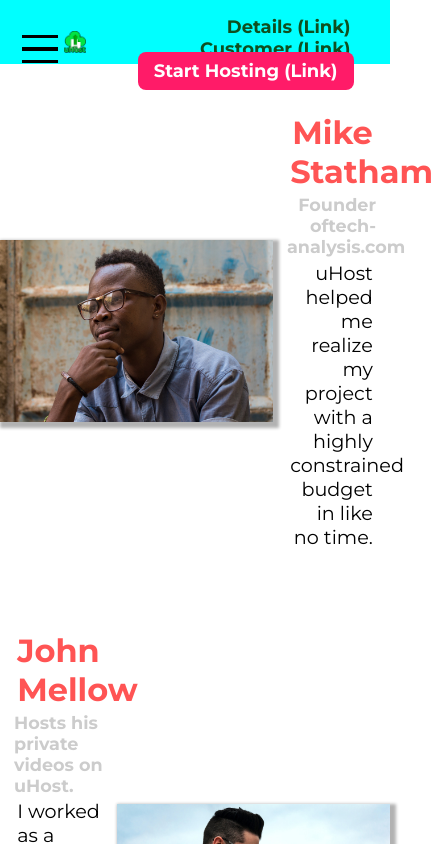
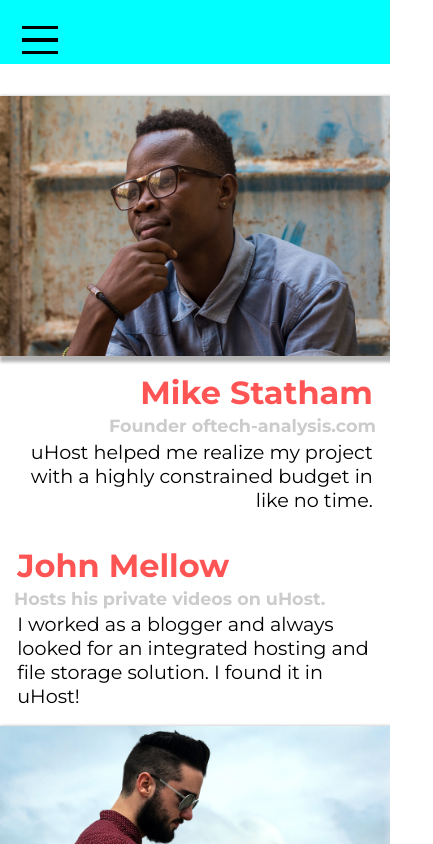
Before and after one commit to sagarrajak/css-basic, a React (Create React App) app: page /customer in a window 390 px wide. Shown: the top 844 px of the page, 433 px wide, since content can reach past the window. Built offline with nearby package versions, Linux system fonts and the light colour scheme.

Commit message:
Added responsive design

```diff
--- a/src/modules/customer/Customer.css
+++ b/src/modules/customer/Customer.css
@@ -1,21 +1,21 @@
 .testimonial {
   font-size: 1.2rem;
-    margin: 3rem 0;
+  /* margin: 3rem 0; */
 }
 
-  .testimonial__list {
+/* .testimonial__list {
     width: 80%;
     margin: auto;
   }
-
+   */
 .testimonial:first-of-type {
   margin-top: 6rem;
 }
 
 .testimonial__image-container {
-    width: 70%;
+  width: 100%;
   /* max-width: 780px; */
-    display: inline-block;
+  /* display: inline-block; */
   vertical-align: middle;
   box-shadow: 3px 3px 3px 3px rgba(0, 0, 0, 0.3);
 }
@@ -28,9 +28,9 @@
 .testimonial__info {
   text-align: right;
   padding: 0.875rem;
-    display: inline-block;
-    vertical-align: middle;
-    width: 30%;
+  /* display: inline-block; */
+  /* vertical-align: middle;
+    width: 30%; */
 }
 
 #customer-2.testimonial {
@@ -66,3 +66,27 @@
 .testimonial__text {
   margin: 0.2rem;
 }
+
+@media (min-width: 40rem) {
+  .testimonial {
+    margin: 3rem auto;
+    max-width: 1500px;
+  }
+
+  .testimonial__list {
+    width: 80%;
+    margin: auto;
+  }
+
+  .testimonial__image-container {
+    width: 70%;
+    max-width: 780px;
+    display: inline-block;
+  }
+
+  .testimonial__info {
+    display: inline-block;
+    vertical-align: middle;
+    width: 30%;
+  }
+}
--- a/src/modules/details/Details.css
+++ b/src/modules/details/Details.css
@@ -41,10 +41,10 @@
 }
 
 .package__badge {
-  position: absolute;
-  top: 0;
-  right: 0;
-  margin: 1.25rem;
+  position: relative;
+  /* top: 0;
+  right: 0; */
+
   font-size: 0.75rem;
   color: white;
   background-color: #ff5454;
@@ -88,7 +88,6 @@
   border-color: #ff5454;
 }
 
-
 .clearfix {
   clear: both;
 }
@@ -104,3 +103,23 @@
 #premium .package__subtitle {
   color: #bbb;
 }
+
+@media (min-width: 40rem) {
+  .package__badge {
+    position: absolute;
+    top: 0;
+    right: 0;
+    margin: 1.25rem;
+  }
+
+  .main {
+    margin: 5rem auto;
+    max-width: 1500px;
+  }
+}
+
+@media (min-width: 1500px) {
+  .package {
+    border-left: 0.25rem solid black;
+  }
+}
--- a/src/modules/details/Details.tsx
+++ b/src/modules/details/Details.tsx
@@ -8,8 +8,9 @@ function Details() {
       <div className='main'>
         <section className="package" id="plus">
           <a href="#">
+            <h2 className="package__badge">RECOMMENDED</h2>
             <h1 className="package__title">Our PLUS Plan</h1>
-            <h2 className="package__badge">RECOMMENDED</h2>
+
             <h2 className="package__subtitle ">The most popular choice of our customers.</h2>
             <p className="package__info">Benefit from increased storage and faster support to ensure that your mission-critical data and applications
               are always available!</p>
--- a/src/modules/footer/Footer.tsx
+++ b/src/modules/footer/Footer.tsx
@@ -1,6 +1,3 @@
-import React from 'react'
-import Details from '../details/Details';
-import Plans from '../plans/Plans';
 import './Footer.css';
 
 function Footer() {
--- a/src/modules/header/header.css
+++ b/src/modules/header/header.css
@@ -1,14 +1,14 @@
 
 .main-header {
   width: 100%;
-  padding: 16px 16px;
+  padding: 1rem 1rem;
   background-color: aqua;
   position: fixed;
   box-sizing: border-box;
   top: 0;
   left: 0;
   z-index: 1;
-  max-height: 4rem;
+  height: 4rem;
 }
 
 /*  Buttons  */
@@ -72,21 +72,21 @@
 }
 
 .main-nav {
-  display: inline-block;
   text-align: right;
   width: calc(100% - 5rem);
   vertical-align: middle;
+  display: none;
 }
 
 .main-nav__item {
-  margin-right: 10px;
+  margin-right: 0.625rem;
   display: inline-block;
 }
 
 .main-nav__item > a ,
 .mobile-nav__item > a {
   text-decoration: none;
-  font-size: 18px;
+  font-size: 1.125rem;
   color: #0e4f1f;
   font-weight: 800;
   padding: 3px;
@@ -106,8 +106,8 @@
 .mobile-nav__item--cta > a {
   color: white;
   background: #ff1b68;
-  border-radius: 8px;
-  padding: 8px 16px;
+  border-radius: 0.5rem;
+  padding: 0.5rem 1rem;
 }
 
 .main-nav__item--cta > a:hover,
@@ -128,11 +128,23 @@
   color: #0e4f1f;
   text-decoration: none;
   font-weight: bold;
-  font-size: 22px;
-  display: inline-block;
-  height: 22px;
+  font-size: 1.375rem;
+  display: none;
+  height: 1.375rem;
 }
 
 .main-header__brand > img {
   height: 100%;
 }
+
+@media (min-width: 40rem) {
+  .toggle-button {
+    display: none;
+  }
+  .main-nav {
+    display: inline-block;
+  }
+  .main-header__brand {
+    display: inline-block;
+  }
+}
--- a/src/modules/plans/Plans.css
+++ b/src/modules/plans/Plans.css
@@ -15,7 +15,7 @@
   padding: 1.24rem;
   height: 33vh;
   width: 100%;
-  margin-top: 4%;
+  margin-top: 4rem;
   position: relative;
   /* border: 10px dashed black; */
 }
@@ -162,7 +162,6 @@
   #product-overview {
     height: 40vh;
     background-position: left 10% bottom 80%;
-    margin-top: 3%;
   }
   #product-overview h1 {
     font-size: 3rem;
@@ -170,13 +169,13 @@
 
   .plan {
     display: inline-block;
-    margin: 1rem;
+    margin: 0.1rem;
     width: 30%;
     min-width: 20rem;
   }
 
   .plan__list {
-    width: 80%;
+    width: 98%;
   }
 
   .key-feature {
```
Lines whose indentation alone changed are shown as unchanged.
